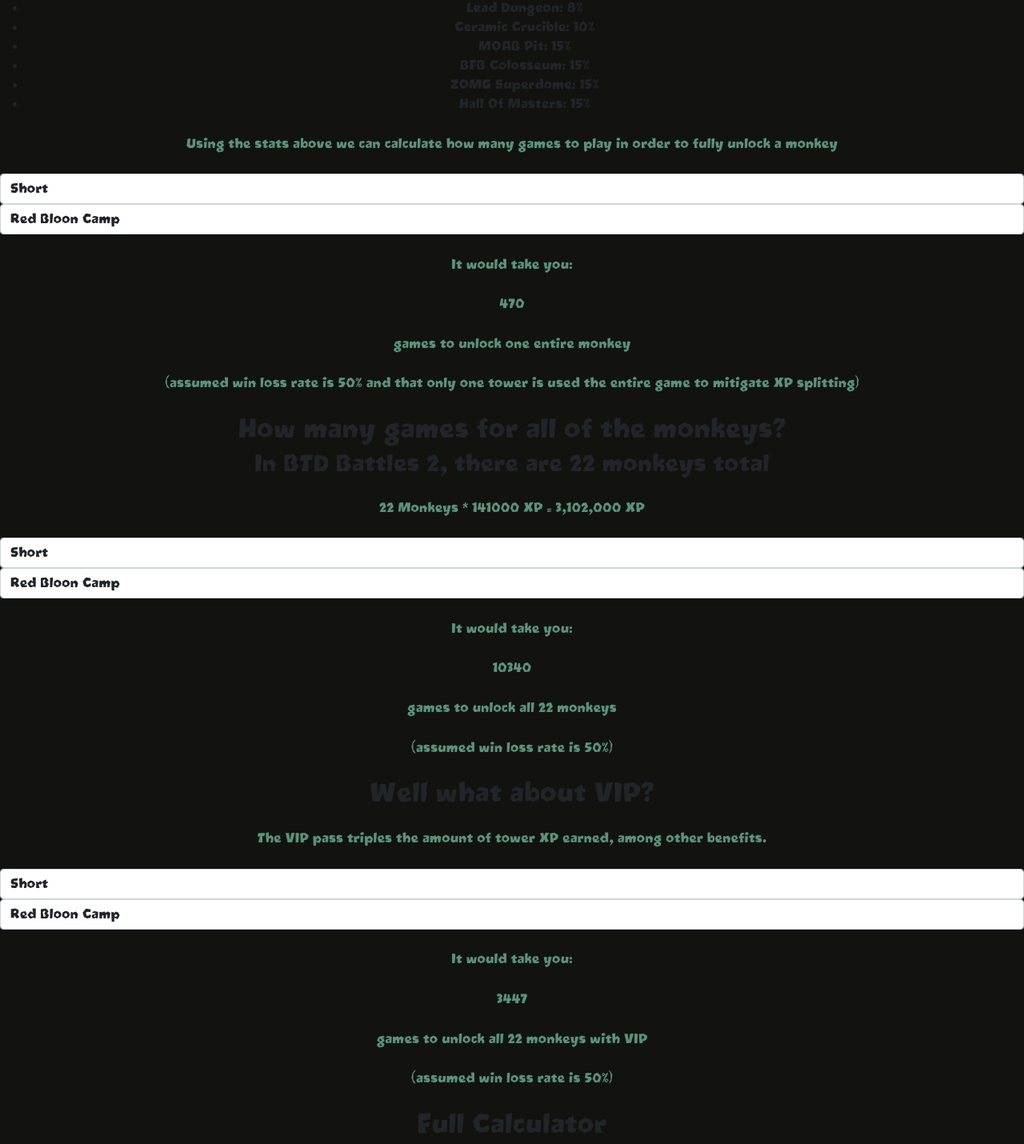
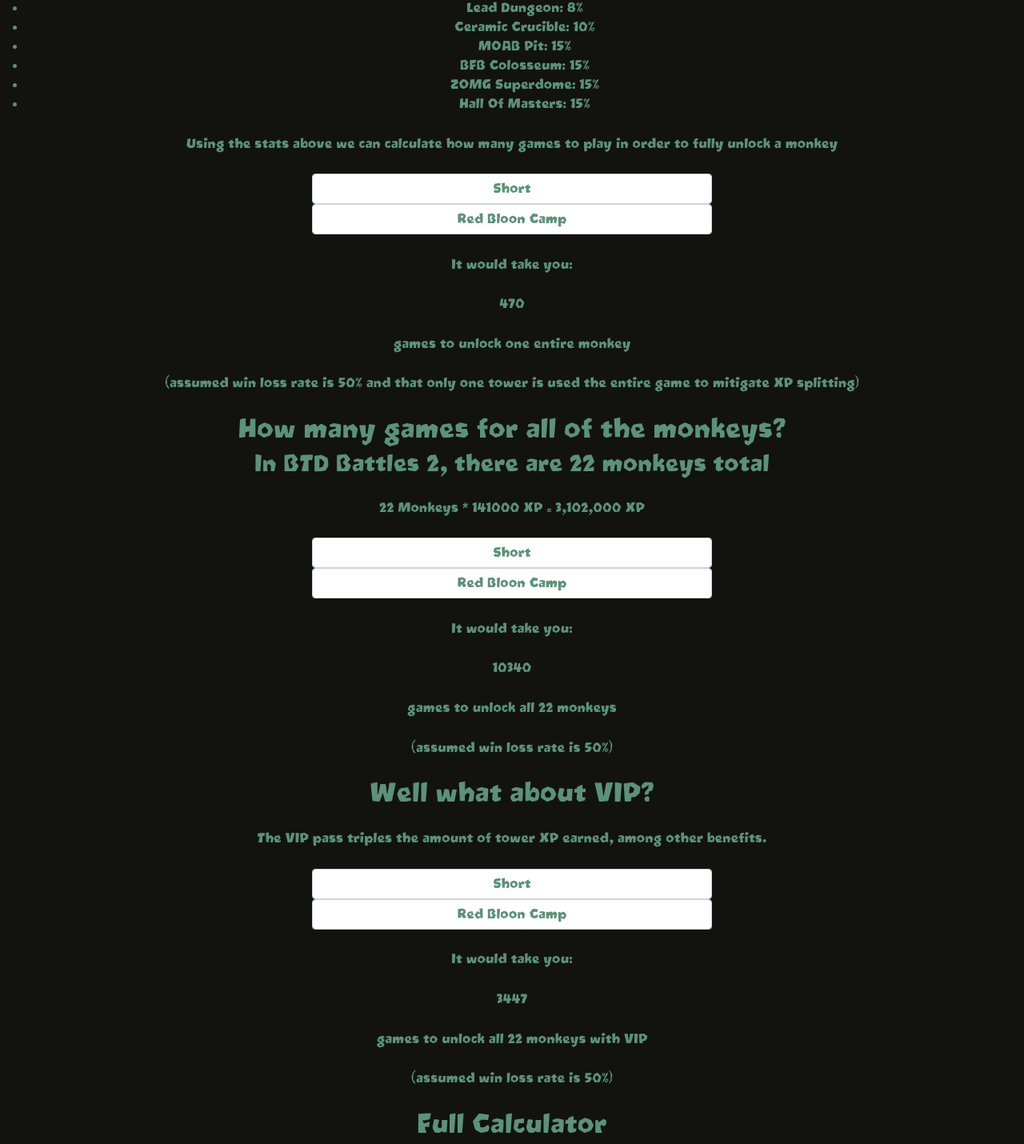
Before and after one commit to andrewchimney/btdb2randomizer, a Next.js app: page /vip in a window 1280 px wide. Shown: the part 1323-2753 px from the top of the page at 80% size. Built offline with nearby package versions, Linux system fonts and the light colour scheme.

Commit message:
vip page css

```diff
--- a/pages/_app.js
+++ b/pages/_app.js
@@ -4,6 +4,7 @@
 import Head from 'next/head';
 import 'bootstrap/dist/css/bootstrap.min.css';
 import '../styles/globals.css'
+import '../styles/vip.css'
 
 function MyApp({ Component, pageProps }) {
   return(
--- a/pages/vip.js
+++ b/pages/vip.js
@@ -369,13 +369,13 @@
                 </p>
                 <Form>
                     <Form.Group>
-                        <Form.Control as="select" onChange={() => this.setState({ gameLength: event.target.value })}>
-                            <option>Short</option>
-                            <option>Medium</option>
-                            <option>Long</option>
+                        <Form.Control className="shadow-none" as="select" onChange={() => this.setState({ gameLength: event.target.value })}>
+                            <option >Short</option>
+                            <option >Medium</option>
+                            <option >Long</option>
                         </Form.Control>
-                        <Form.Control as="select" onChange={() => this.setState({ arena: event.target.value })}>
-                            <option>Red Bloon Camp</option>
+                        <Form.Control className="shadow-none" as="select" onChange={() => this.setState({ arena: event.target.value })}>
+                            <option >Red Bloon Camp</option>
                             <option>Yellow Stadium</option>
                             <option>White Wasteland</option>
                             <option>Lead Dungeon</option>
@@ -398,12 +398,12 @@
                 <p>22 Monkeys * 141000 XP = 3,102,000 XP</p>
                 <Form>
                     <Form.Group>
-                        <Form.Control as="select" onChange={() => this.setState({ gameLength2: event.target.value })}>
+                        <Form.Control className="shadow-none" as="select" onChange={() => this.setState({ gameLength2: event.target.value })}>
                             <option>Short</option>
                             <option>Medium</option>
                             <option>Long</option>
                         </Form.Control>
-                        <Form.Control as="select" onChange={() => this.setState({ arena2: event.target.value })}>
+                        <Form.Control className="shadow-none" as="select" onChange={() => this.setState({ arena2: event.target.value })}>
                             <option>Red Bloon Camp</option>
                             <option>Yellow Stadium</option>
                             <option>White Wasteland</option>
@@ -427,12 +427,12 @@
             </main>
             <Form>
                 <Form.Group>
-                    <Form.Control as="select" onChange={() => this.setState({ gameLength3: event.target.value })}>
-                        <option>Short</option>
+                    <Form.Control className="shadow-none" as="select" onChange={() => this.setState({ gameLength3: event.target.value })}>
+                        <option >Short</option>
                         <option>Medium</option>
                         <option>Long</option>
                     </Form.Control>
-                    <Form.Control as="select" onChange={() => this.setState({ arena3: event.target.value })}>
+                    <Form.Control className="shadow-none" as="select" onChange={() => this.setState({ arena3: event.target.value })}>
                         <option>Red Bloon Camp</option>
                         <option>Yellow Stadium</option>
                         <option>White Wasteland</option>
@@ -454,15 +454,15 @@
             <h2>Full Calculator</h2>
             <Form>
                 <Form.Group>
-                    <Form.Control type="text" onChange={() => this.setState({monkeys: event.target.value})} value={this.state.monkeys} placeholder="Number of monkeys to unlock">
+                    <Form.Control className="shadow-none" type="text" onChange={() => this.setState({monkeys: event.target.value})} value={this.state.monkeys} placeholder="Number of monkeys to unlock">
 
                     </Form.Control>
-                    <Form.Control as="select" onChange={() => this.setState({ gameLength4: event.target.value })}>
+                    <Form.Control className="shadow-none" as="select" onChange={() => this.setState({ gameLength4: event.target.value })}>
                         <option>Short</option>
                         <option>Medium</option>
                         <option>Long</option>
                     </Form.Control>
-                    <Form.Control as="select" onChange={() => this.setState({ arena4: event.target.value })}>
+                    <Form.Control className="shadow-none" as="select" onChange={() => this.setState({ arena4: event.target.value })}>
                         <option>Red Bloon Camp</option>
                         <option>Yellow Stadium</option>
                         <option>White Wasteland</option>
@@ -473,7 +473,7 @@
                         <option>ZOMG Superdome</option>
                         <option>Hall Of Masters</option>
                     </Form.Control>
-                    <Form.Control as="select" onChange={() => this.setState({ vip: event.target.value })}>
+                    <Form.Control className="shadow-none" as="select" onChange={() => this.setState({ vip: event.target.value })}>
                         <option value={"t"}>With VIP</option>
                         <option value={"f"}>Without VIP</option>
                     </Form.Control>
--- /dev/null
+++ b/styles/vip.css
@@ -0,0 +1,49 @@
+:root{
+    --charcoal: rgb(44, 47, 53);
+    --dark-blue: rgb(6, 22, 35);
+    --peach-puff: #ebcfb2ff;
+    --navajo-lightgrey: #ffdda1ff;
+    --maize-crayola: #ffd151ff;
+    --saffron: #f8c537ff;
+    --maximum-yellow-red: #edb230ff;
+    --princeton-orange: #e77728ff;
+    --smoky-black: #12130fff;
+    --illuminating-emerald: #5b9279ff;
+    --illuminating-emerald-dark: rgb(73, 117, 97);
+    --eton-blue: #8fcb9bff;
+    --platinum: #eae6e5ff;
+    --middle-grey: #8f8073ff;
+
+}
+@font-face {
+    font-family: "Oetztype";
+    src:
+    url("/fonts/Oetztype/Oetztype.woff2") format("woff2"), /* chrome、firefox */
+    url("/fonts/Oetztype/Oetztype.woff") format("woff"), /* chrome、firefox */
+    url("/fonts/Oetztype/Oetztype.ttf") format("truetype"),
+    url("/fonts/Oetztype/Oetztype.svg#Oetztype") format("svg"); /* chrome、firefox、opera、Safari, Android, iOS 4.2+*/
+}
+
+h2{
+    color: var(--illuminating-emerald);
+}
+h3{
+    color: var(--illuminating-emerald);
+}
+ul{
+    color: var(--illuminating-emerald);}
+.form-control, .form-control::after, .form-control:visited, .form-control:focus{
+    font-family:  "Oetztype";
+    max-width: 500px;
+    width: 100vw;
+    text-align: center;
+    color: var(--illuminating-emerald);
+    margin: auto;
+    text-align-last: center;
+    text-align: center;
+    -ms-text-align-last: center;
+    -moz-text-align-last: center;
+}
+input{
+    color: var(--illuminating-emerald);
+}
```
Also changed, not shown: components/Footer.js (added).
